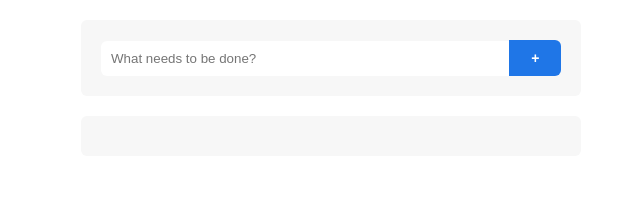
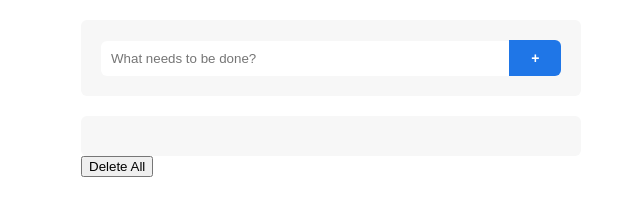
Before and after one commit to AnasRabeaa/ToDoApp, a plain HTML site: page index.html in a window 1280 px wide. Shown: the whole page, without its empty margins (309-949 px from the left). Drawn offline with Linux system fonts and the light colour scheme.

Commit message:
Update index.html
update

```diff
--- a/index.html
+++ b/index.html
@@ -16,7 +16,9 @@
             <input type="submit" class="add" value="   +   " />
         </div>
         <div class="tasks"></div>
+        <button id="del-all">Delete All</button>
     </div>
+
     <script src="main.js"></script>
 </body>
 </html>
```
